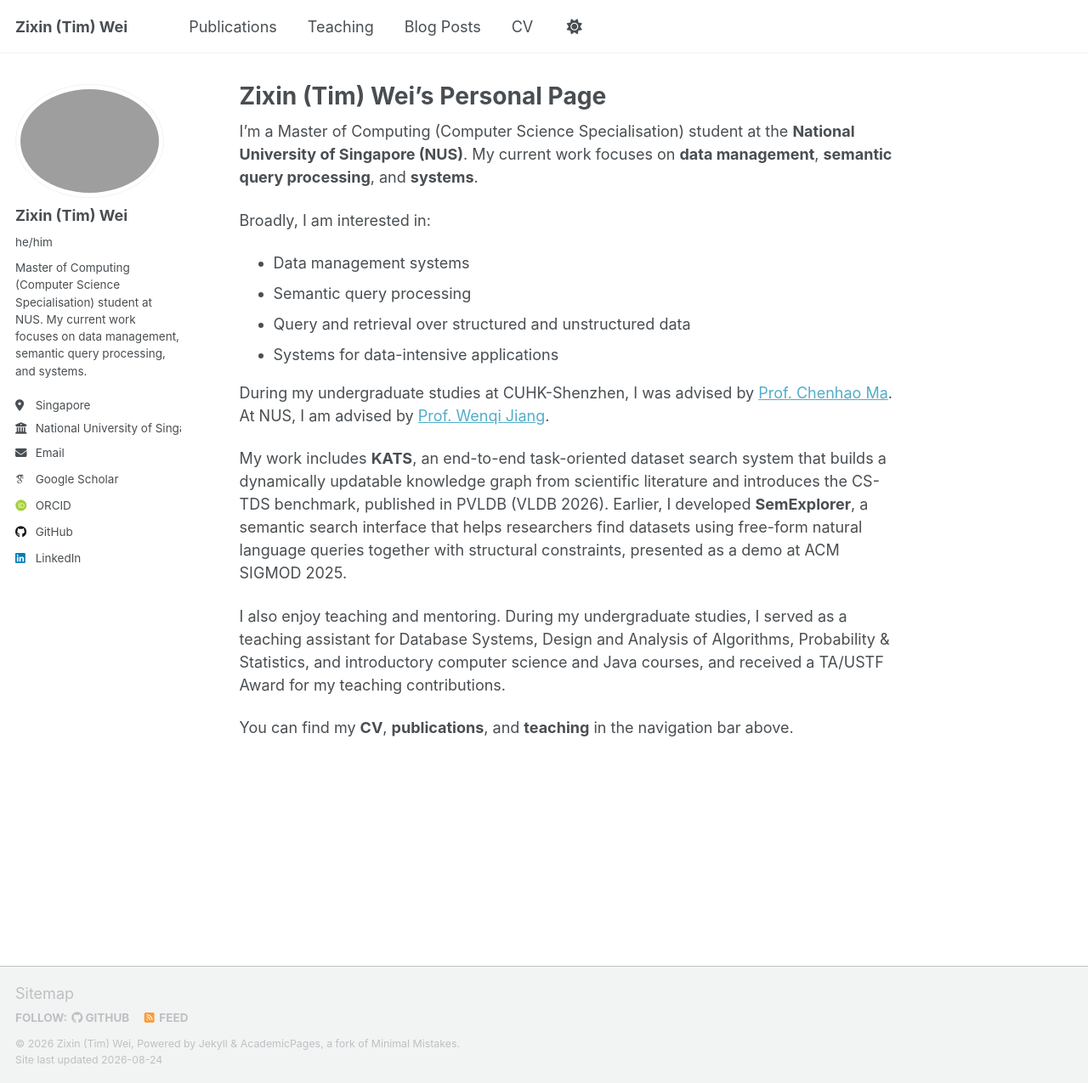
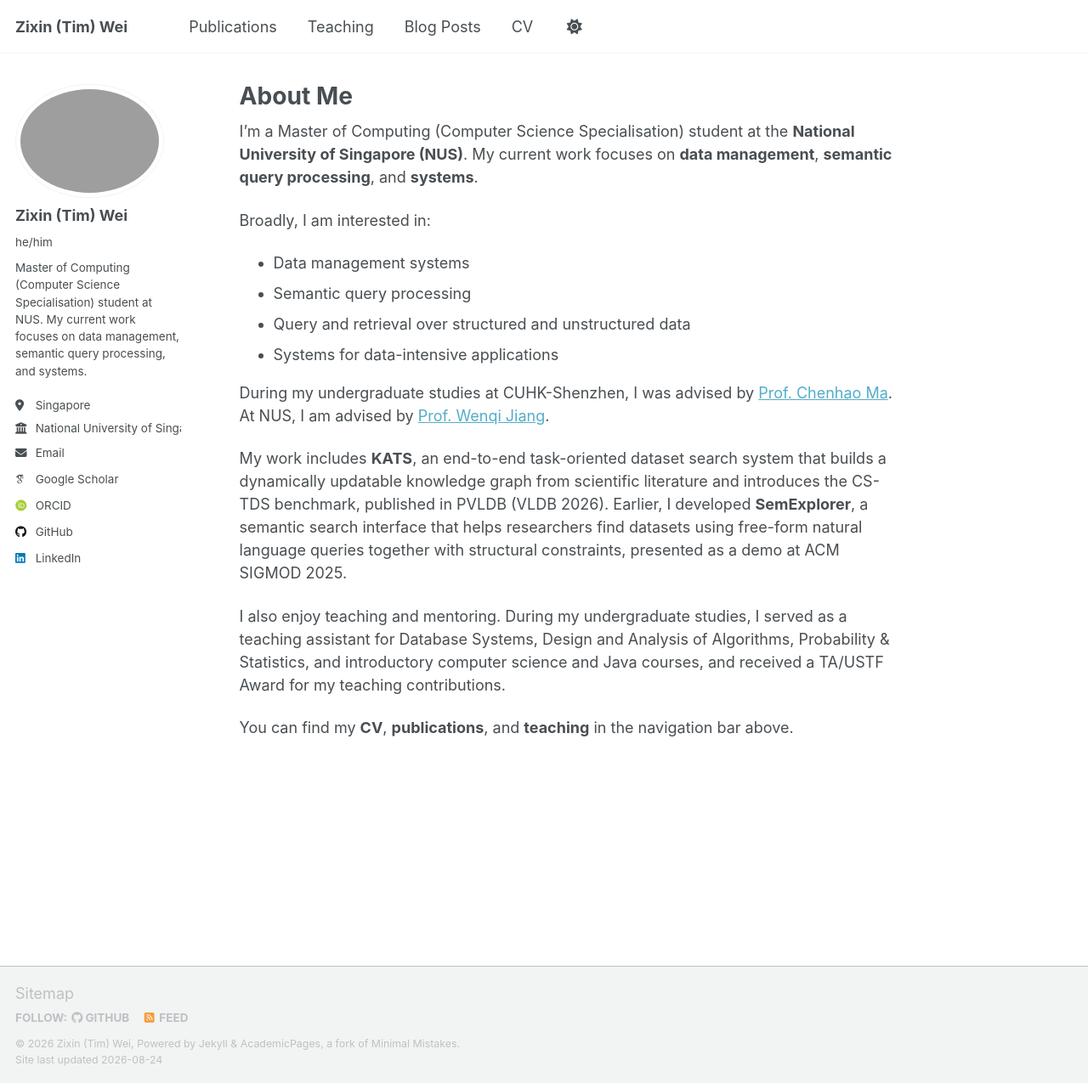
Before and after one commit to zixinwei/zixinwei.github.io, a Jekyll site: the page built from _pages/about.md, in a window 1280 px wide and 1275 px high. Shown: the whole window at 85% size. Built offline with Jekyll 4.4.1, drawn with Linux system fonts in a browser that asks for light colours; some web fonts are replaced; a script that is not in the unit is left out.

Commit message:
Rename homepage heading

```diff
--- a/_pages/about.md
+++ b/_pages/about.md
@@ -1,6 +1,6 @@
 ---
 permalink: /
-title: "Zixin (Tim) Wei's Personal Page"
+title: "About Me"
 author_profile: true
 redirect_from:
   - /about/
```
